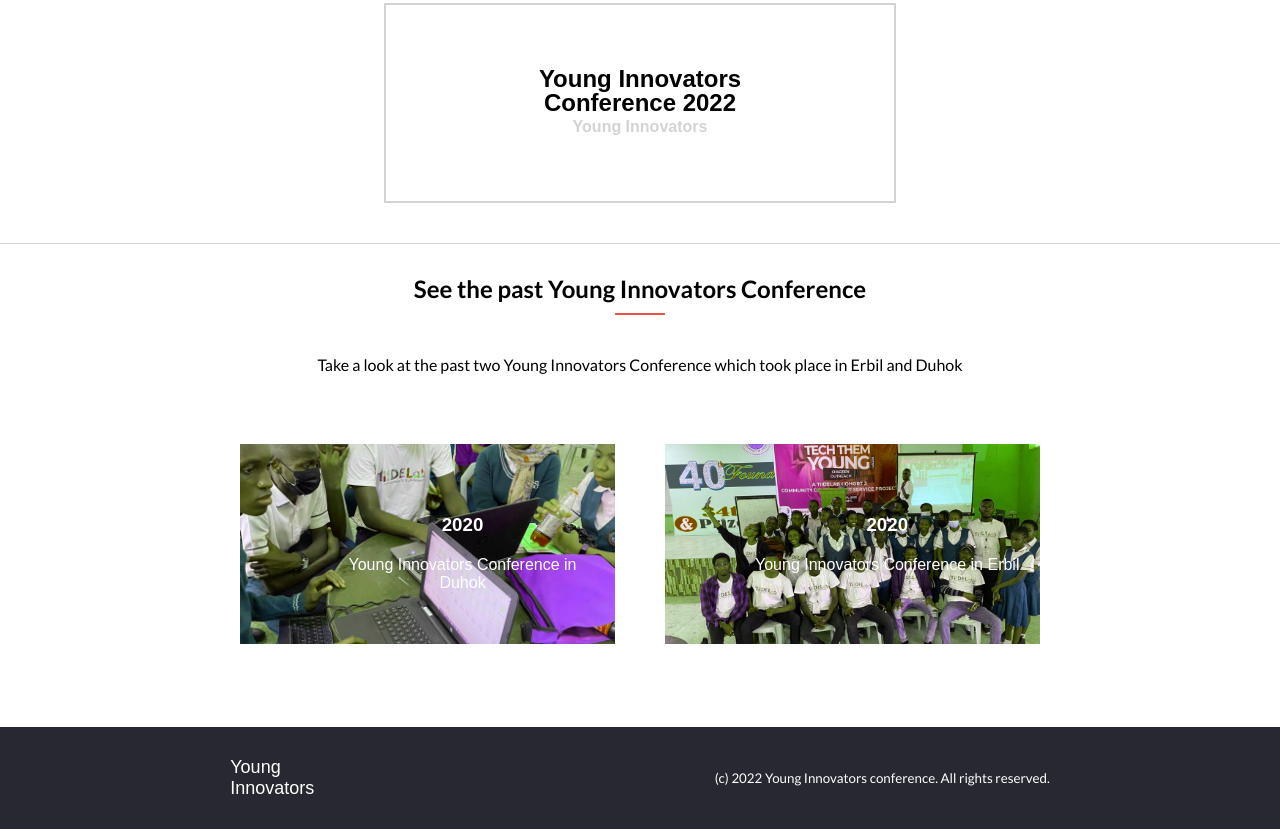
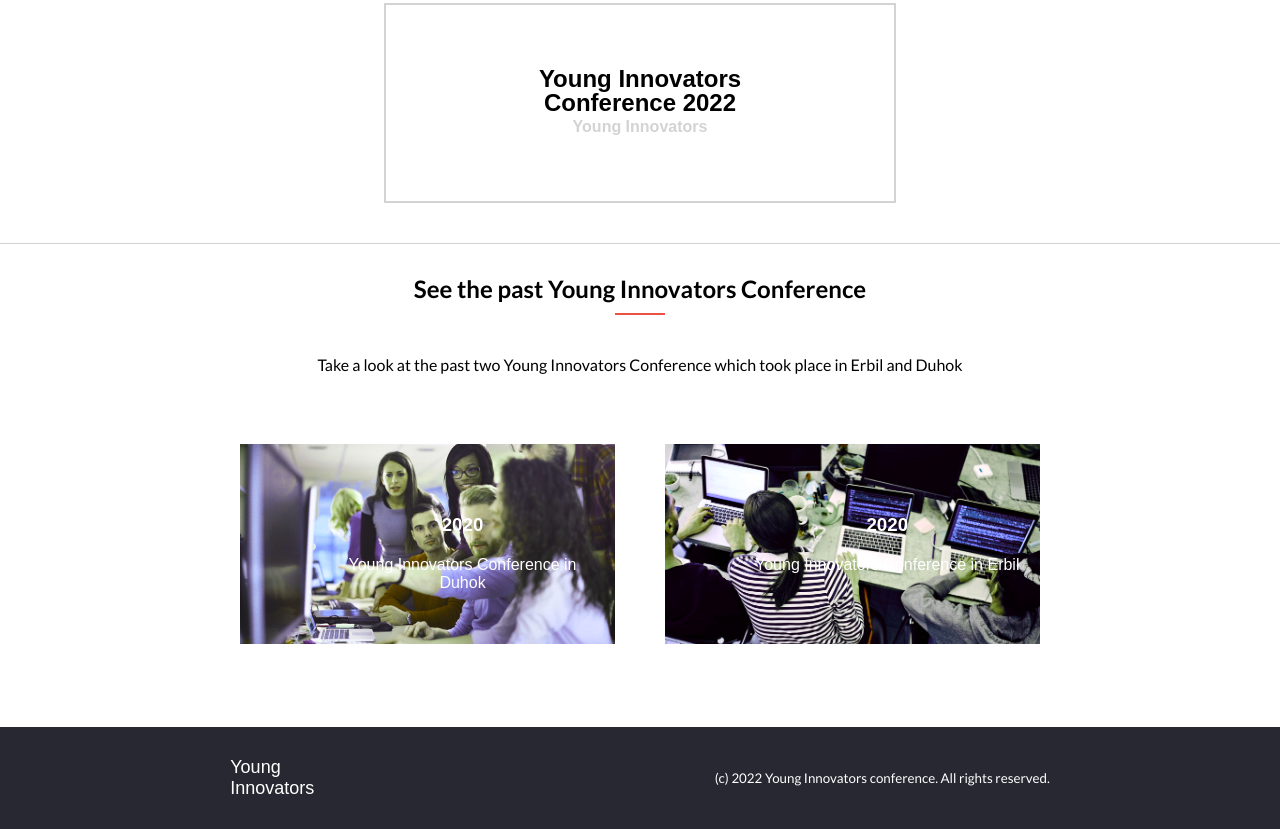
Before and after one commit to rebaz36/M1Capstone, a website: page about.html in a window 1280 px wide. Shown: the part 780-1609 px from the top of the page. Drawn offline with Linux system fonts and the light colour scheme; a web font is replaced by a local one.

Commit message:
Update Images

```diff
--- a/about.html
+++ b/about.html
@@ -132,14 +132,14 @@
       <p>Take a look at the past two Young Innovators Conference which took place in Erbil and Duhok</p>
       <div class="events">
         <div class="event">
-          <img src="./assets/images/tech-them-young.jpg" alt="lagos conference" />
+          <img src="./assets/images/Young-Innovators.jpg" alt="lagos conference" />
           <div class="event-description">
             <h3>2020</h3>
             <p>Young Innovators Conference in Duhok</p>
           </div>
         </div>
         <div class="event">
-          <img src="./assets/images/tech-summit.jpg" alt="Abuja conference" />
+          <img src="./assets/images/YI-summit.jpg" alt="Abuja conference" />
           <div class="event-description">
             <h3>2020</h3>
             <p> Young Innovators Conference in Erbil</p>
```
Also changed, not shown: Index.html (+1 -1 lines), assets/images/YI-summit.jpg (added), assets/images/Young-Innovators.jpg (added), assets/images/tech-summit.jpg (deleted), assets/images/tech-them-young.jpg (deleted).
